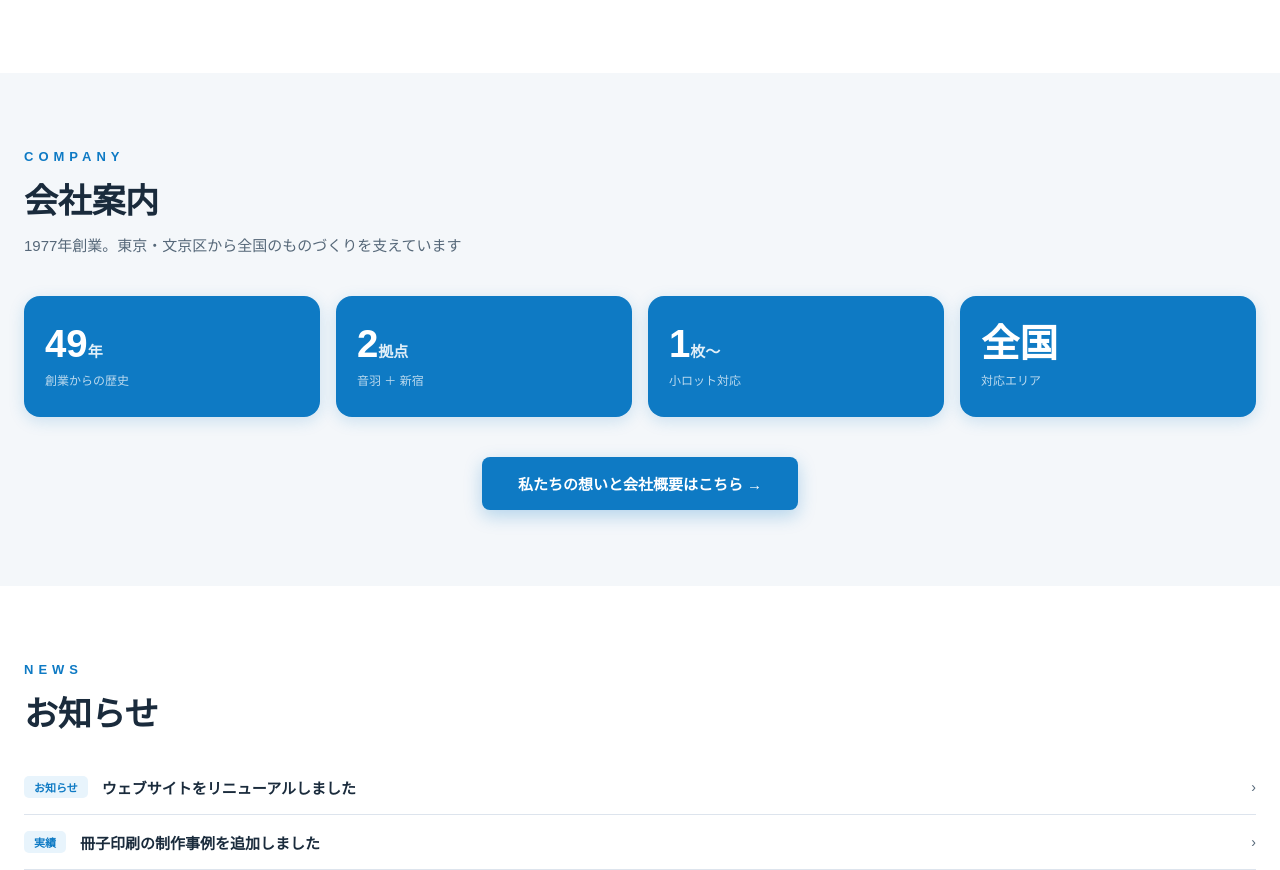
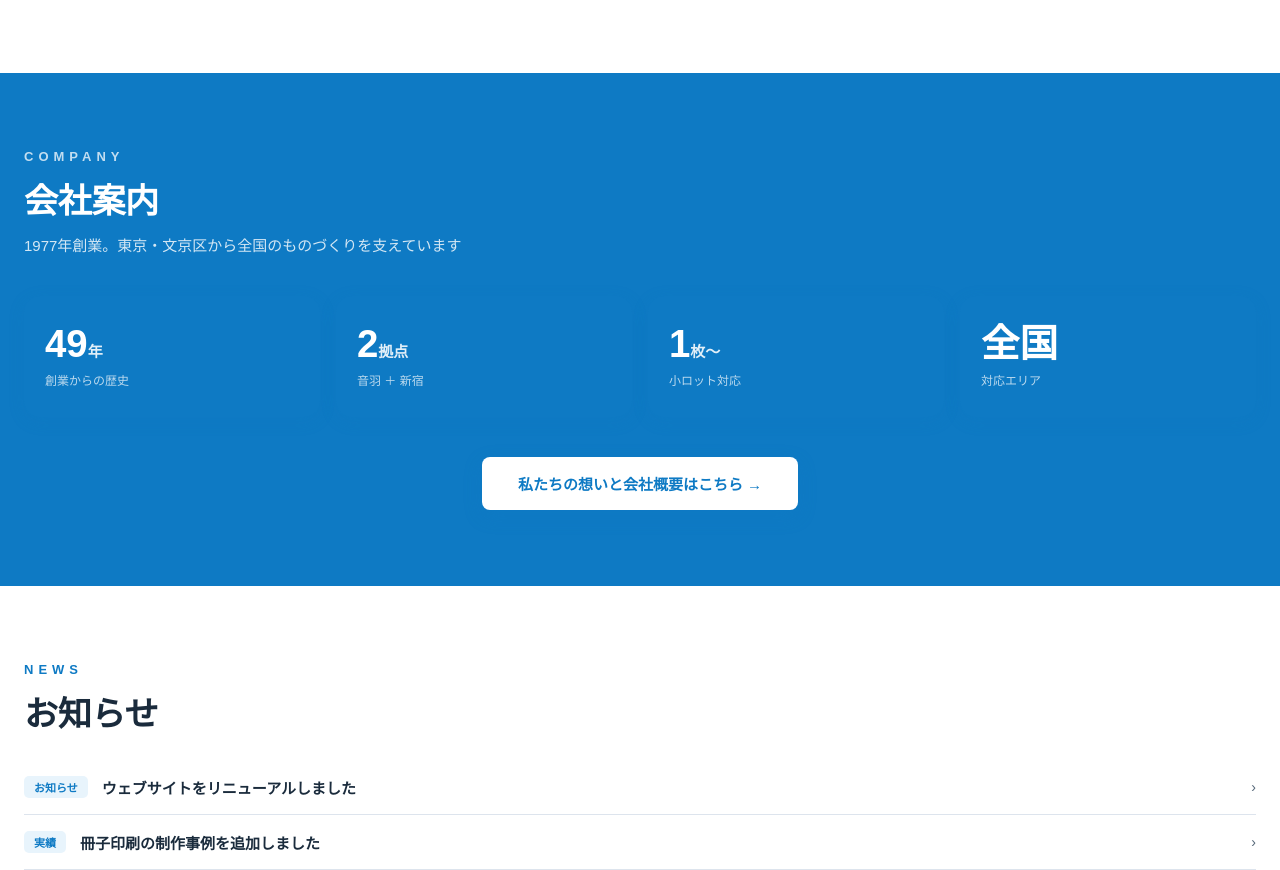
Before and after one commit to Centralp1977/central-website, a website: page central_printing_demo_v5.html in a window 1280 px wide. Shown: the part 3740-4610 px from the top of the page. Drawn offline with Linux system fonts and the light colour scheme.

Commit message:
Change company section background to main blue, update text colors
- Background: var(--gray) → var(--blue)
- Heading/sub/label: white for readability on blue bg
- CTA button: white bg with blue text (inverted)

Co-Authored-By: Claude Sonnet 4.6 <noreply@anthropic.com>

```diff
--- a/central_printing_demo_v5.html
+++ b/central_printing_demo_v5.html
@@ -245,7 +245,12 @@ section{padding:76px 24px}
 .wd-cta:hover{background:var(--blue-d)}
 
 /* ── COMPANY ── */
-#company{background:var(--gray)}
+#company{background:var(--blue)}
+#company .slb{color:rgba(255,255,255,.75)}
+#company .sh{color:#fff}
+#company .ss{color:rgba(255,255,255,.82)}
+#company .co-link{background:#fff;color:var(--blue)}
+#company .co-link:hover{background:var(--blue-l)}
 .co-stats{display:grid;grid-template-columns:repeat(4,1fr);gap:16px;margin-top:36px}
 .cs-stat{background:var(--blue);border-radius:16px;padding:28px 20px;border:1.5px solid rgba(255,255,255,.0);box-shadow:0 4px 16px rgba(14,122,196,.18)}
 .cs-stat-n{font-size:clamp(28px,3vw,42px);font-weight:900;color:#fff;line-height:1}
```
Also changed, not shown: index.html (+6 -1 lines).
